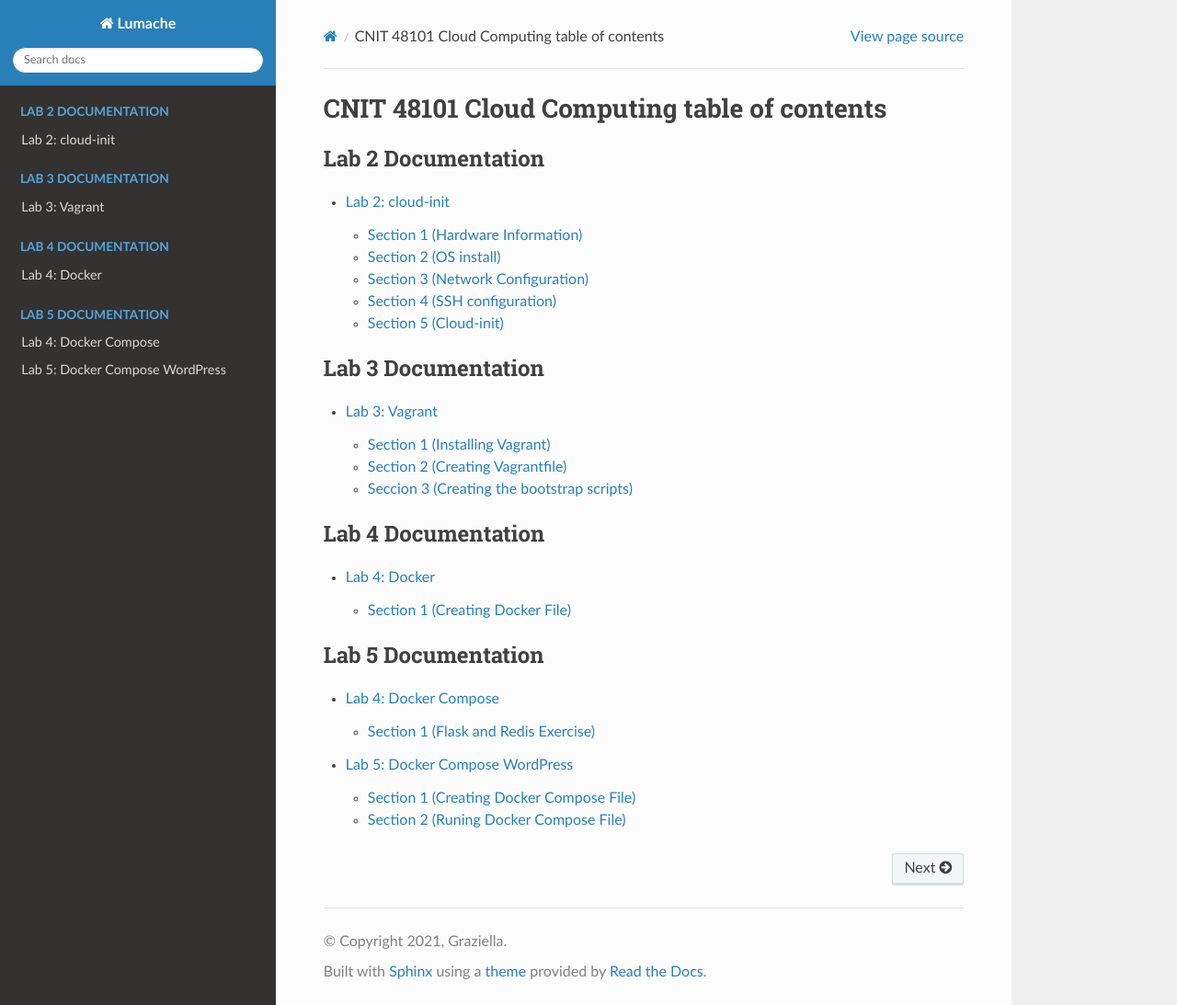
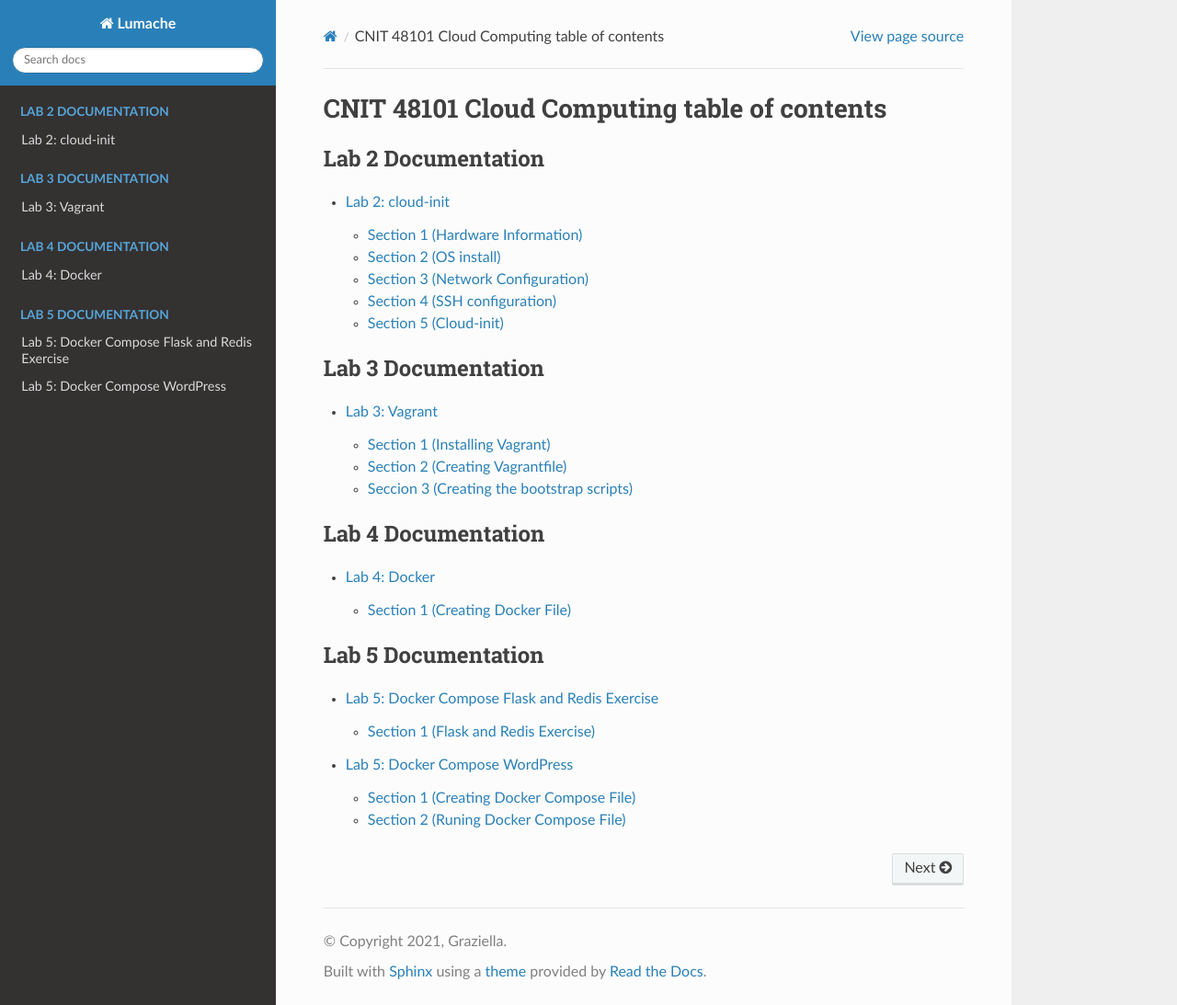
Before and after one commit to Hexadual/CNIT48101, a Sphinx documentation site: the page built from docs/source/index.rst, in a window 1280 px wide and 1093 px high. Shown: the whole window at 92% size. Built offline with Sphinx 7.4.7 and the Read the Docs theme 3.1.0, drawn with Linux system fonts in a browser that asks for light colours.

Commit message:
fix fix fix

```diff
--- a/docs/source/lab5PT1.rst
+++ b/docs/source/lab5PT1.rst
@@ -1,13 +1,14 @@
 
 ==========================================
-Lab 4: Docker Compose
+Lab 5: Docker Compose Flask and Redis Exercise
 ==========================================
 
-This is the documentation for the CNIT 48101 Lab 5 "Docker Compose" Created by Jacob Bauer & Nick Kuenning
+This is the documentation for the CNIT 48101 Lab 5 "Docker Compose" Flask and Redis Exercise Created by Jacob Bauer & Nick Kuenning
 
 
 Section 1 (Flask and Redis Exercise)
 ####################################
+
 In this lab docker composed was used to create a python flask application (app.py) to be used with docker-compose. First a Dockerfile was created to create the container to run the python flask application. This Dockerfile used a python:alpine image to build upon and installed some pip modules (requirements.txt) upon buildtime. A virtual envrionment of Python3 was created within the container to be used by the python application. A compose.yaml file was also created to use with docker-compse to define two services (web and redis). After succesful testing of the app a openweather api was added to the app at the /weather route to show weather data on the webpage. Finally, a infra.yaml was created to split up the redis container from the web container and into seperate files.
 
 Dockerfile
```
